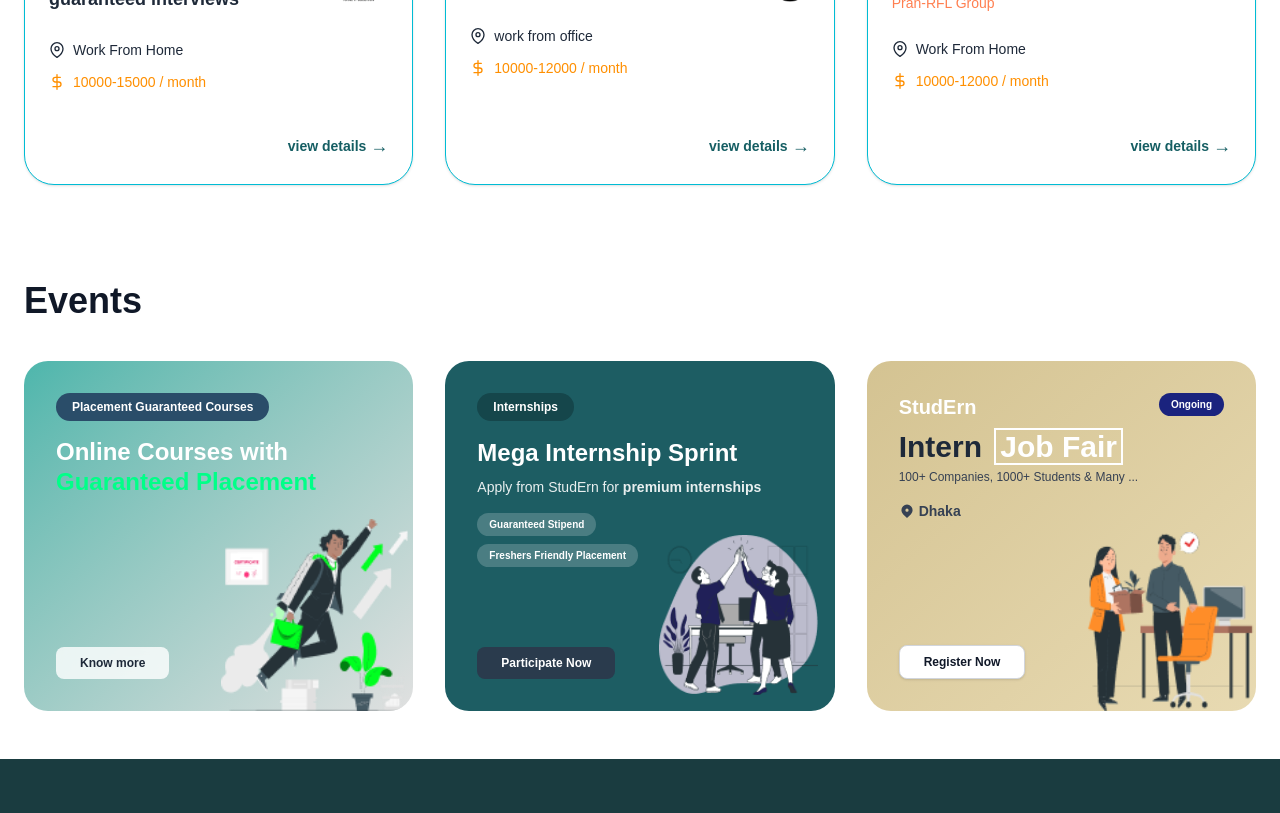
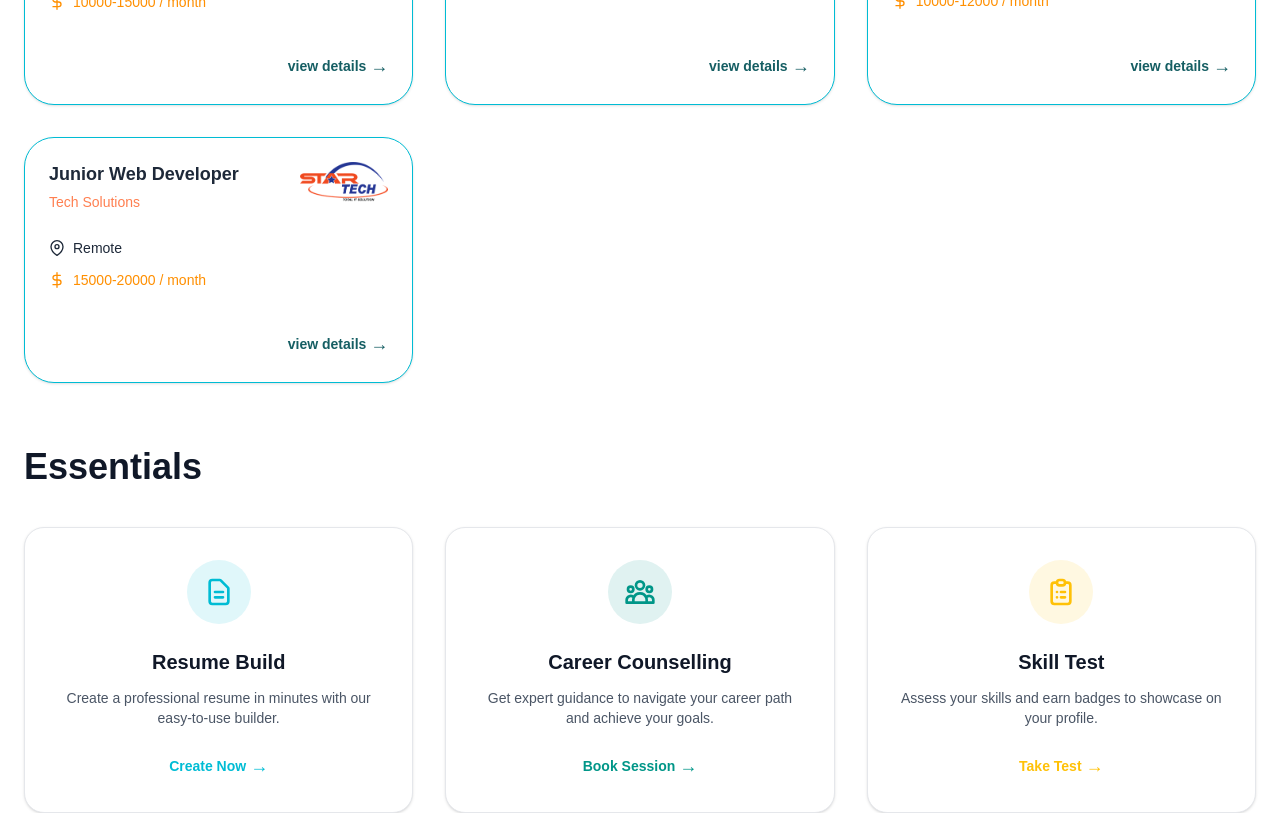
Before and after one commit to StudErn/studern-frontend, a React (Vite) app: page / in a window 1280 px wide. Shown: the part 2340-3153 px from the top of the page. Built offline with nearby package versions, Linux system fonts and the light colour scheme.

Commit message:
internshio filter, log in, signup updated

```diff
--- a/src/components/JobsSection.jsx
+++ b/src/components/JobsSection.jsx
@@ -48,6 +48,8 @@ const JobCard = ({ title, company, location, salary, action, isHighlighted, logo
 )
 
 const JobsSection = () => {
+    const [activeFilter, setActiveFilter] = React.useState('all');
+
     const freshersJobs = [
         {
             title: 'Client Acquisition Specialist',
@@ -87,17 +89,19 @@ const JobsSection = () => {
             action: 'view details',
             logo: logoStartech,
             isHighlighted: false,
-            isInternship: true
+            isInternship: true,
+            type: 'training'
         },
         {
             title: 'Internship - internship Contacts',
             company: '',
             location: 'work from office',
-            salary: '10000-12000 / month',
+            salary: 'Unpaid',
             action: 'view details',
             logo: logoICI,
             isHighlighted: false,
-            isInternship: true
+            isInternship: true,
+            type: 'unpaid'
         },
         {
             title: 'Client Acquisition Specialist',
@@ -107,9 +111,33 @@ const JobsSection = () => {
             action: 'view details',
             logo: logoPran,
             isHighlighted: false,
-            isInternship: true
+            isInternship: true,
+            type: 'paid'
+        },
+        {
+            title: 'Junior Web Developer',
+            company: 'Tech Solutions',
+            location: 'Remote',
+            salary: '15000-20000 / month',
+            action: 'view details',
+            logo: logoStartech,
+            isHighlighted: false,
+            isInternship: true,
+            type: 'paid'
         }
     ]
+
+    const filteredInternships = activeFilter === 'all'
+        ? internships
+        : internships.filter(job => job.type === activeFilter);
+
+    // Helper to get button style based on type and active state
+    // Preserving the visual style from the user's image while adding active state indication
+    const getButtonStyle = (type, baseClasses, activeClasses) => {
+        return activeFilter === type
+            ? `${baseClasses} ring-2 ring-offset-2 ring-[#00BCD4]`
+            : `${baseClasses} opacity-80 hover:opacity-100`;
+    }
 
     return (
         <section className="py-12 bg-white">
@@ -124,24 +152,88 @@ const JobsSection = () => {
                 </div>
 
                 {/* Internships */}
-                <div>
-                    <h2 className="text-4xl font-bold mb-8 text-gray-900">Internships</h2>
+                <div className="mb-16">
+                    <div className="flex flex-col md:flex-row md:items-center justify-between mb-8 gap-4">
+                        <h2 className="text-4xl font-bold text-gray-900">Internships</h2>
 
                         {/* Filter Buttons */}
-                    <div className="flex gap-4 mb-10 overflow-x-auto pb-2">
-                        <button className="px-8 py-2.5 rounded-full bg-[#375e63] text-white font-bold text-sm hover:opacity-90 transition-opacity whitespace-nowrap cursor-pointer">
+                        <div className="flex gap-4 overflow-x-auto pb-2">
+                            <button
+                                onClick={() => setActiveFilter(activeFilter === 'paid' ? 'all' : 'paid')}
+                                className={`px-8 py-2.5 rounded-full bg-[#375e63] text-white font-bold text-sm transition-all whitespace-nowrap cursor-pointer ${activeFilter === 'paid' ? 'ring-2 ring-offset-2 ring-[#375e63]' : 'hover:opacity-90'}`}
+                            >
                                 paid
                             </button>
-                        <button className="px-8 py-2.5 rounded-full border border-[#375e63] text-[#375e63] bg-white font-bold text-sm hover:bg-gray-50 transition-colors whitespace-nowrap cursor-pointer">
+                            <button
+                                onClick={() => setActiveFilter(activeFilter === 'unpaid' ? 'all' : 'unpaid')}
+                                className={`px-8 py-2.5 rounded-full border border-[#375e63] text-[#375e63] bg-white font-bold text-sm transition-all whitespace-nowrap cursor-pointer ${activeFilter === 'unpaid' ? 'bg-gray-100 ring-2 ring-offset-2 ring-[#375e63]' : 'hover:bg-gray-50'}`}
+                            >
                                 unpaid
                             </button>
-                        <button className="px-8 py-2.5 rounded-full bg-[#2E9CA5] text-white font-bold text-sm hover:opacity-90 transition-opacity whitespace-nowrap cursor-pointer">
+                            <button
+                                onClick={() => setActiveFilter(activeFilter === 'training' ? 'all' : 'training')}
+                                className={`px-8 py-2.5 rounded-full bg-[#2E9CA5] text-white font-bold text-sm transition-all whitespace-nowrap cursor-pointer ${activeFilter === 'training' ? 'ring-2 ring-offset-2 ring-[#2E9CA5]' : 'hover:opacity-90'}`}
+                            >
                                 Training
                             </button>
                         </div>
+                    </div>
 
                     <div className="grid grid-cols-1 md:grid-cols-2 lg:grid-cols-3 gap-8">
-                        {internships.map((job, idx) => <JobCard key={idx} {...job} />)}
+                        {filteredInternships.map((job, idx) => <JobCard key={idx} {...job} />)}
+                        {filteredInternships.length === 0 && (
+                            <div className="col-span-full text-center py-10 text-gray-500">
+                                No internships found for this filter.
+                            </div>
+                        )}
+                    </div>
+                </div>
+
+                {/* Essentials Section */}
+                <div>
+                    <h2 className="text-4xl font-bold mb-10 text-gray-900">Essentials</h2>
+                    <div className="grid grid-cols-1 md:grid-cols-3 gap-8">
+                        {/* Essential Card 1 */}
+                        <div className="bg-white rounded-[20px] p-8 border border-gray-200 shadow-sm hover:shadow-md transition-shadow flex flex-col items-center text-center">
+                            <div className="w-16 h-16 bg-[#E0F7FA] rounded-full flex items-center justify-center mb-6 text-[#00BCD4]">
+                                <svg xmlns="http://www.w3.org/2000/svg" className="h-8 w-8" fill="none" viewBox="0 0 24 24" stroke="currentColor">
+                                    <path strokeLinecap="round" strokeLinejoin="round" strokeWidth={2} d="M9 12h6m-6 4h6m2 5H7a2 2 0 01-2-2V5a2 2 0 012-2h5.586a1 1 0 01.707.293l5.414 5.414a1 1 0 01.293.707V19a2 2 0 01-2 2z" />
+                                </svg>
+                            </div>
+                            <h3 className="text-xl font-bold mb-3 text-gray-900">Resume Build</h3>
+                            <p className="text-gray-600 mb-6 text-sm">Create a professional resume in minutes with our easy-to-use builder.</p>
+                            <button className="text-[#00BCD4] font-bold text-sm flex items-center gap-1 hover:gap-2 transition-all">
+                                Create Now <span className="text-lg">→</span>
+                            </button>
+                        </div>
+
+                        {/* Essential Card 2 */}
+                        <div className="bg-white rounded-[20px] p-8 border border-gray-200 shadow-sm hover:shadow-md transition-shadow flex flex-col items-center text-center">
+                            <div className="w-16 h-16 bg-[#E0F2F1] rounded-full flex items-center justify-center mb-6 text-[#009688]">
+                                <svg xmlns="http://www.w3.org/2000/svg" className="h-8 w-8" fill="none" viewBox="0 0 24 24" stroke="currentColor">
+                                    <path strokeLinecap="round" strokeLinejoin="round" strokeWidth={2} d="M17 20h5v-2a3 3 0 00-5.356-1.857M17 20H7m10 0v-2c0-.656-.126-1.283-.356-1.857M7 20H2v-2a3 3 0 015.356-1.857M7 20v-2c0-.656.126-1.283.356-1.857m0 0a5.002 5.002 0 019.288 0M15 7a3 3 0 11-6 0 3 3 0 016 0zm6 3a2 2 0 11-4 0 2 2 0 014 0zM7 10a2 2 0 11-4 0 2 2 0 014 0z" />
+                                </svg>
+                            </div>
+                            <h3 className="text-xl font-bold mb-3 text-gray-900">Career Counselling</h3>
+                            <p className="text-gray-600 mb-6 text-sm">Get expert guidance to navigate your career path and achieve your goals.</p>
+                            <button className="text-[#009688] font-bold text-sm flex items-center gap-1 hover:gap-2 transition-all">
+                                Book Session <span className="text-lg">→</span>
+                            </button>
+                        </div>
+
+                        {/* Essential Card 3 */}
+                        <div className="bg-white rounded-[20px] p-8 border border-gray-200 shadow-sm hover:shadow-md transition-shadow flex flex-col items-center text-center">
+                            <div className="w-16 h-16 bg-[#FFF8E1] rounded-full flex items-center justify-center mb-6 text-[#FFC107]">
+                                <svg xmlns="http://www.w3.org/2000/svg" className="h-8 w-8" fill="none" viewBox="0 0 24 24" stroke="currentColor">
+                                    <path strokeLinecap="round" strokeLinejoin="round" strokeWidth={2} d="M9 5H7a2 2 0 00-2 2v12a2 2 0 002 2h10a2 2 0 002-2V7a2 2 0 00-2-2h-2M9 5a2 2 0 002 2h2a2 2 0 002-2M9 5a2 2 0 012-2h2a2 2 0 012 2m-3 7h3m-3 4h3m-6-4h.01M9 16h.01" />
+                                </svg>
+                            </div>
+                            <h3 className="text-xl font-bold mb-3 text-gray-900">Skill Test</h3>
+                            <p className="text-gray-600 mb-6 text-sm">Assess your skills and earn badges to showcase on your profile.</p>
+                            <button className="text-[#FFC107] font-bold text-sm flex items-center gap-1 hover:gap-2 transition-all">
+                                Take Test <span className="text-lg">→</span>
+                            </button>
+                        </div>
                     </div>
                 </div>
 
```
Also changed, not shown: src/pages/Login.jsx (+46 -30 lines), src/pages/Signup.jsx (+28 -27 lines), src/assets/loginimages.png (added), src/assets/signupimages.png (added). Lines whose indentation alone changed are shown as unchanged.
